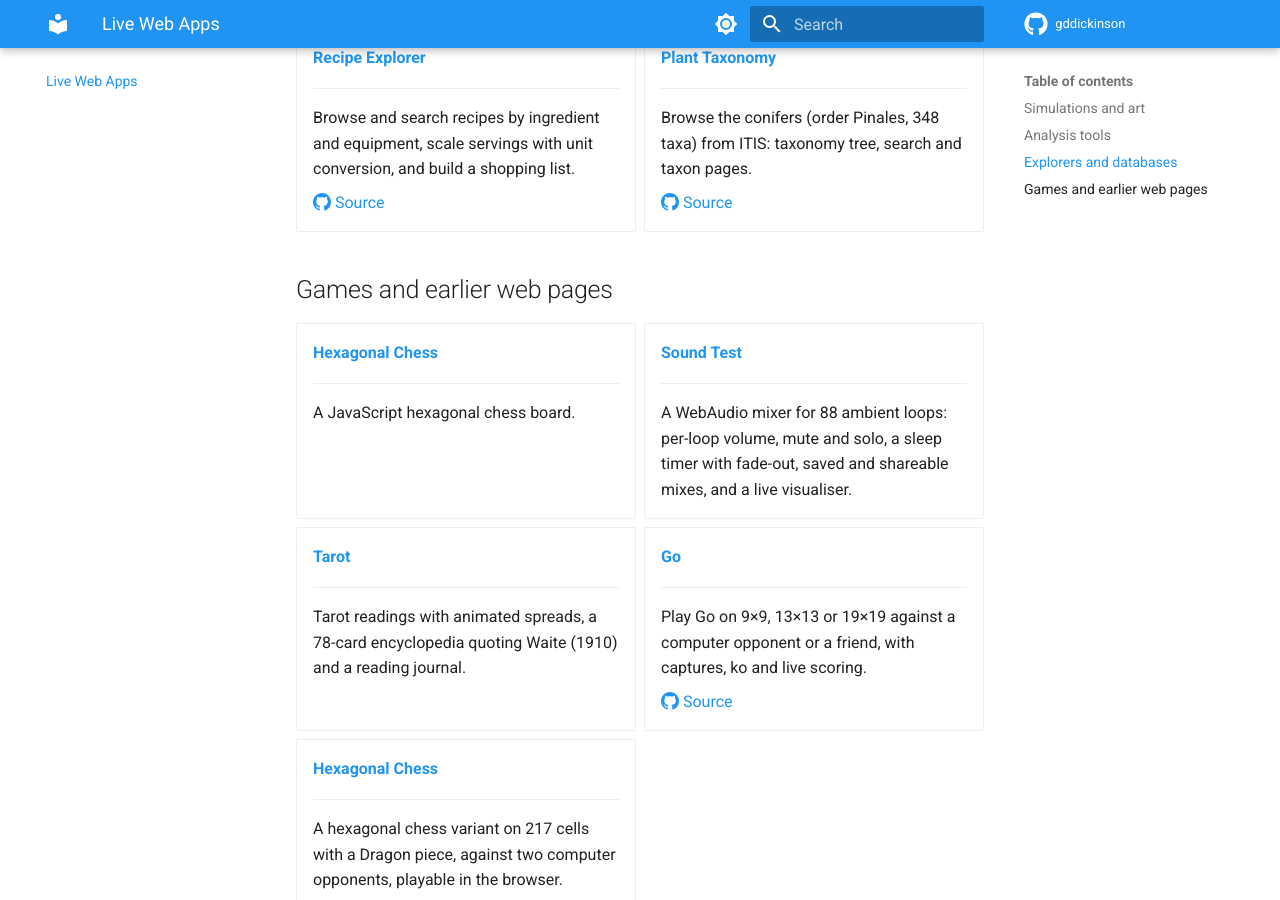
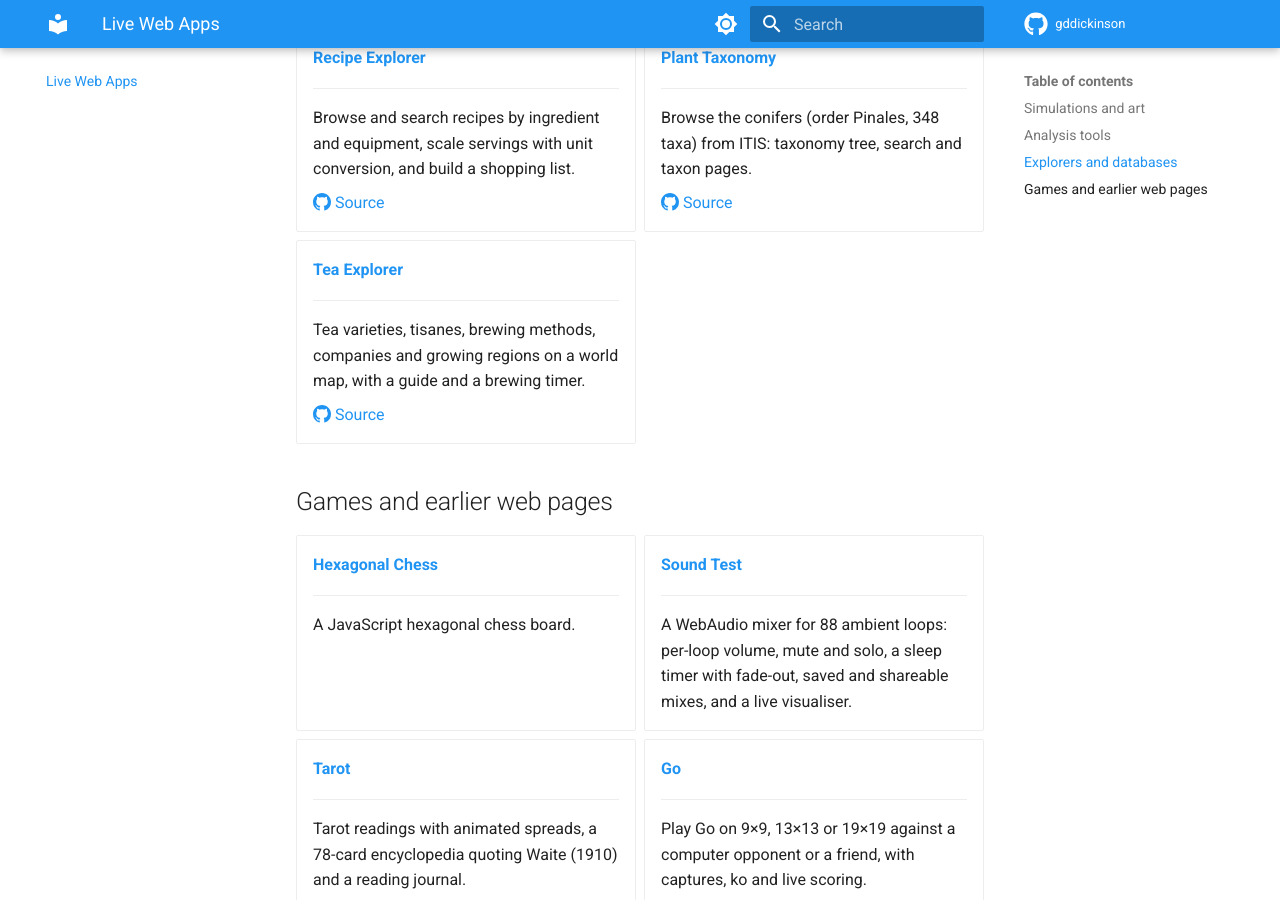
Before and after one commit to gddickinson/gddickinson.github.io, an MkDocs documentation site: the page built from docs/web-apps.md, in a window 1280 px wide and 900 px high, scrolled down 4078 px. Built offline with MkDocs 1.6.1 and Material for MkDocs 9.7.7, drawn with Linux system fonts in a browser that asks for light colours.

Commit message:
Web apps gallery: add tea_explorer, calcium_simulator
Co-Authored-By: Claude Opus 5.5 <noreply@anthropic.com>

```diff
--- a/docs/web-apps.md
+++ b/docs/web-apps.md
@@ -288,6 +288,14 @@ Projects you can use straight from the browser. Each one also runs as a local we
 
     [:octicons-mark-github-16: Source](https://github.com/gddickinson/plant_taxonomy_db)
 
+-   **[Tea Explorer](https://gddickinson.github.io/tea_explorer/)**
+
+    ---
+
+    Tea varieties, tisanes, brewing methods, companies and growing regions on a world map, with a guide and a brewing timer.
+
+    [:octicons-mark-github-16: Source](https://github.com/gddickinson/tea_explorer)
+
 </div>
 
 ## Games and earlier web pages
```
